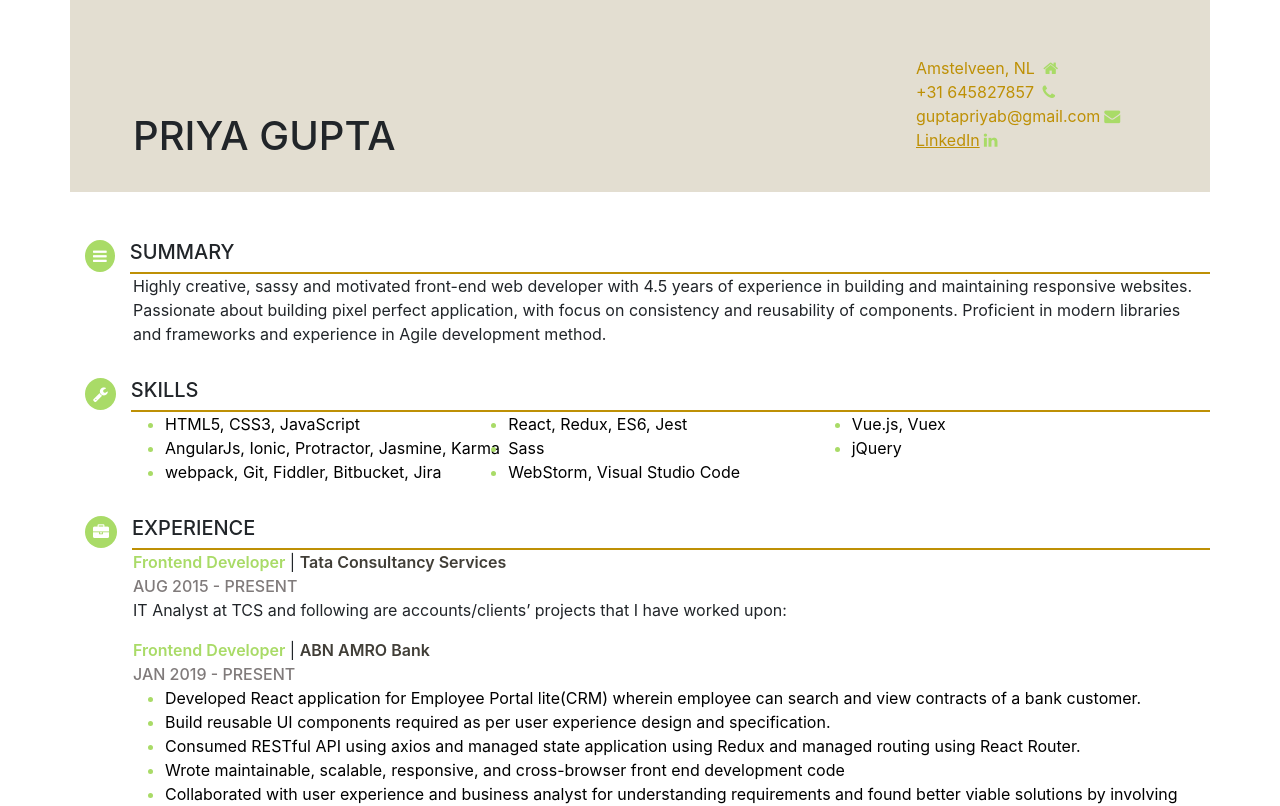
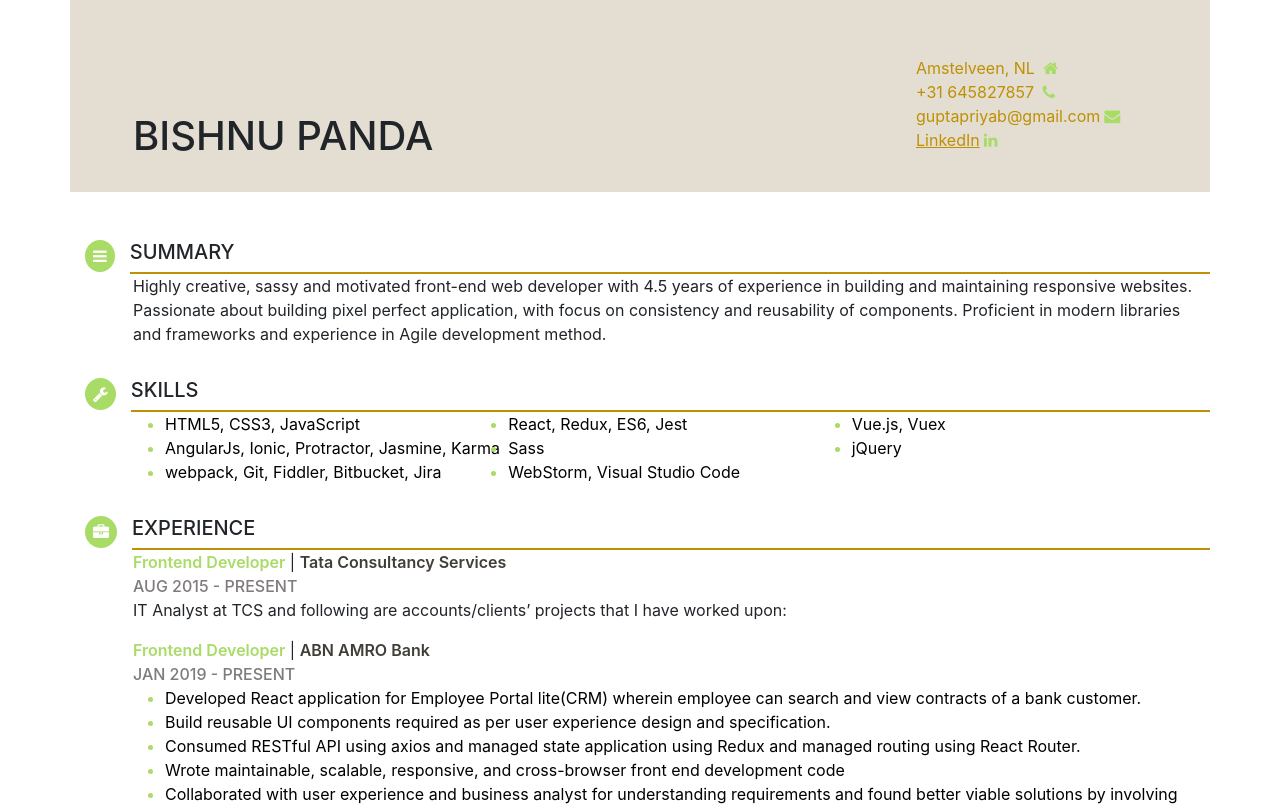
Before and after one commit to bishnupanda93/profile, a React (Create React App) app: page / in a window 1280 px wide. Shown: the top 806 px of the page. Built offline with nearby package versions, Linux system fonts and the light colour scheme.

Commit message:
Update App.js
added name

```diff
--- a/src/App.js
+++ b/src/App.js
@@ -4,7 +4,7 @@
 
 function App() {
   const person ={
-    name : 'Priya Gupta',
+    name : 'Bishnu Panda',
     address: 'Amstelveen, NL',
     phone :'+31 645827857',
     email:'guptapriyab@gmail.com',
```
